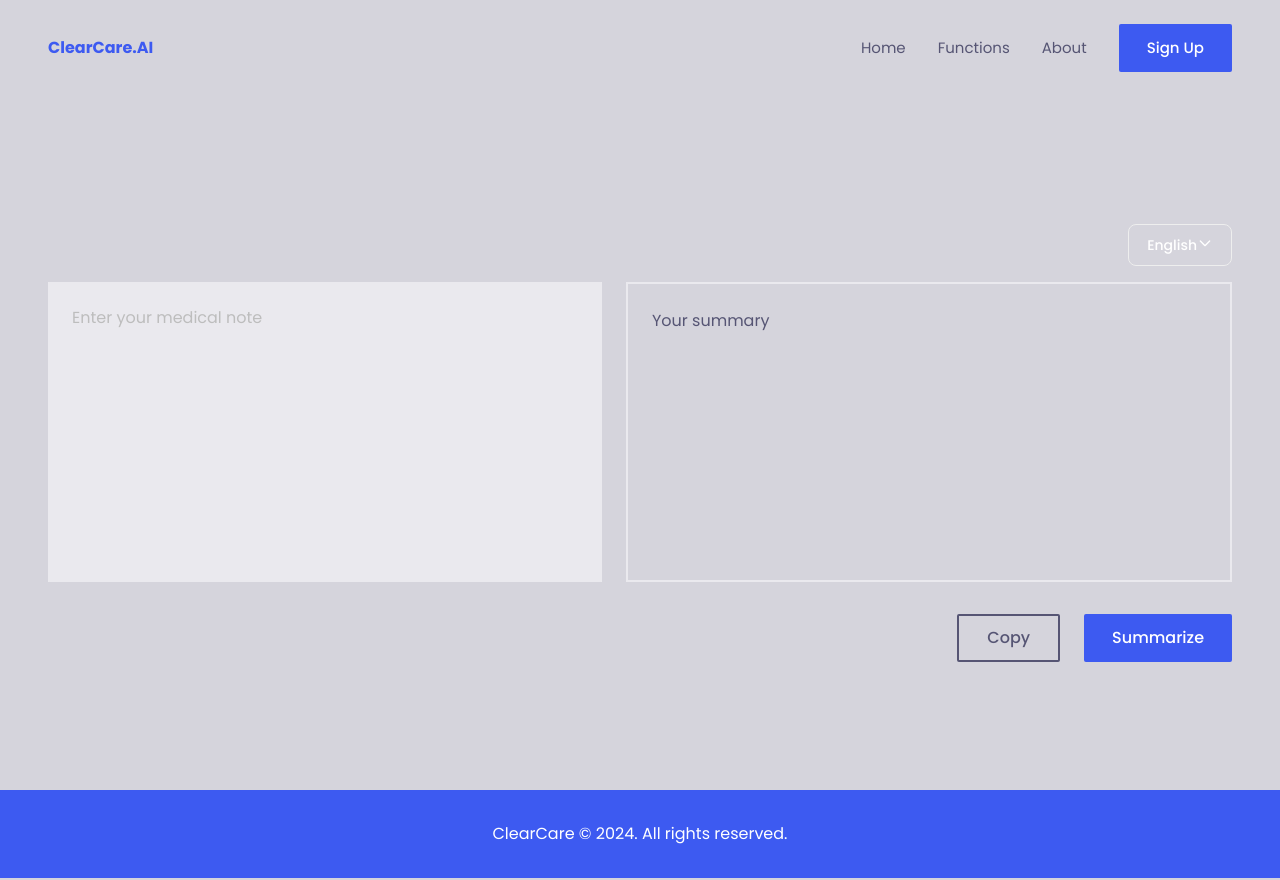
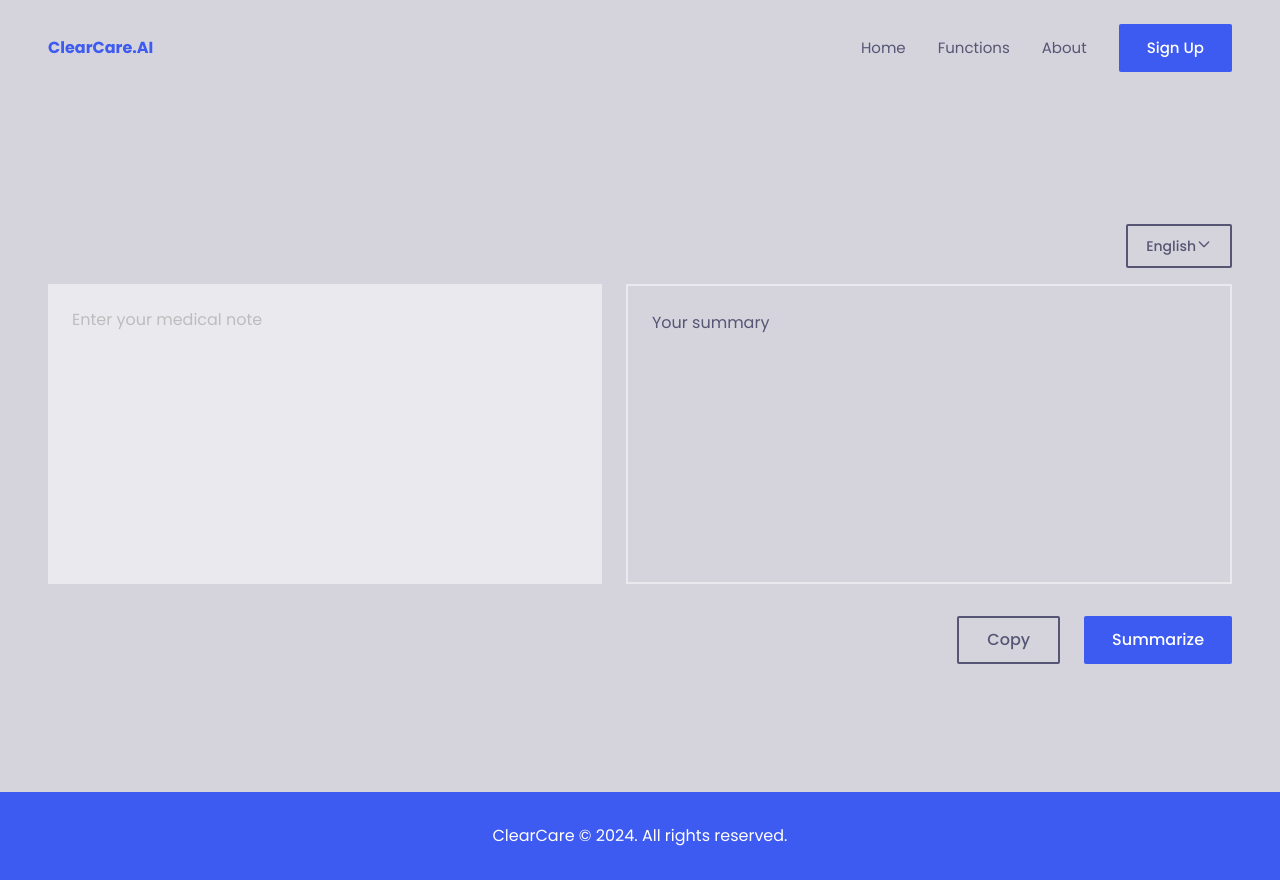
Before and after one commit to Medtalk-AI/clearcare, a React (Create React App) app: page /summary in a window 1280 px wide. Built offline with nearby package versions, Linux system fonts and the light colour scheme; a web font is replaced by a local one.

Commit message:
Added delayed response typing effect for summary.

```diff
--- a/package.json
+++ b/package.json
@@ -11,6 +11,7 @@
     "react": "^18.2.0",
     "react-dom": "^18.2.0",
     "react-scripts": "5.0.1",
+    "react-typed": "^2.0.12",
     "web-vitals": "^2.1.4"
   },
   "scripts": {
--- a/src/components/Summary.js
+++ b/src/components/Summary.js
@@ -1,6 +1,7 @@
 import React, { useState } from 'react'
 import { XIcon } from '@heroicons/react/outline'
-import { Dropdown, DropdownItem } from 'flowbite-react'
+import { Dropdown } from 'flowbite-react'
+import { ReactTyped } from 'react-typed'
 import axios from 'axios'
 
 const Summary = () => {
@@ -62,7 +63,7 @@ const Summary = () => {
           <p>{alertMsg}</p>
         </div>}
         <div className='flex justify-end mt-[50px]'>
-          <Dropdown label={language} dismissOnClick={true}>
+          <Dropdown style={{ border: 'solid #565574 2px', borderRadius: '0.125rem', color: '#565574' }} label={language} dismissOnClick={true}>
             <button className='flex items-center justify-start px-4 py-2 text-sm text-paragraph cursor-pointer w-full' value='English' onClick={(e) => handleLanguage(e.target.value)}>English</button>
             <button className='flex items-center justify-start px-4 py-2 text-sm text-paragraph cursor-pointer w-full' value='Mandarin' onClick={(e) => handleLanguage(e.target.value)}>Mandarin</button>
             <button className='flex items-center justify-start px-4 py-2 text-sm text-paragraph cursor-pointer w-full' value='Spanish' onClick={(e) => handleLanguage(e.target.value)}>Spanish</button>
@@ -84,7 +85,7 @@ const Summary = () => {
             }
           </div>
           <div className='flex-1 mt-4 lg:mt-0 bg-secondary border-solid border-2 border-primary p-6 text-paragraph leading-relaxed'>
-            {response === '' ? 'Your summary' : response}
+            {response === '' ? 'Your summary' : <ReactTyped strings={[response]} typeSpeed={15} />}
           </div>
         </div>
         <div className='flex justify-end'>
```
Also changed, not shown: 1 other file (tests, documents, lock files or other folders).
